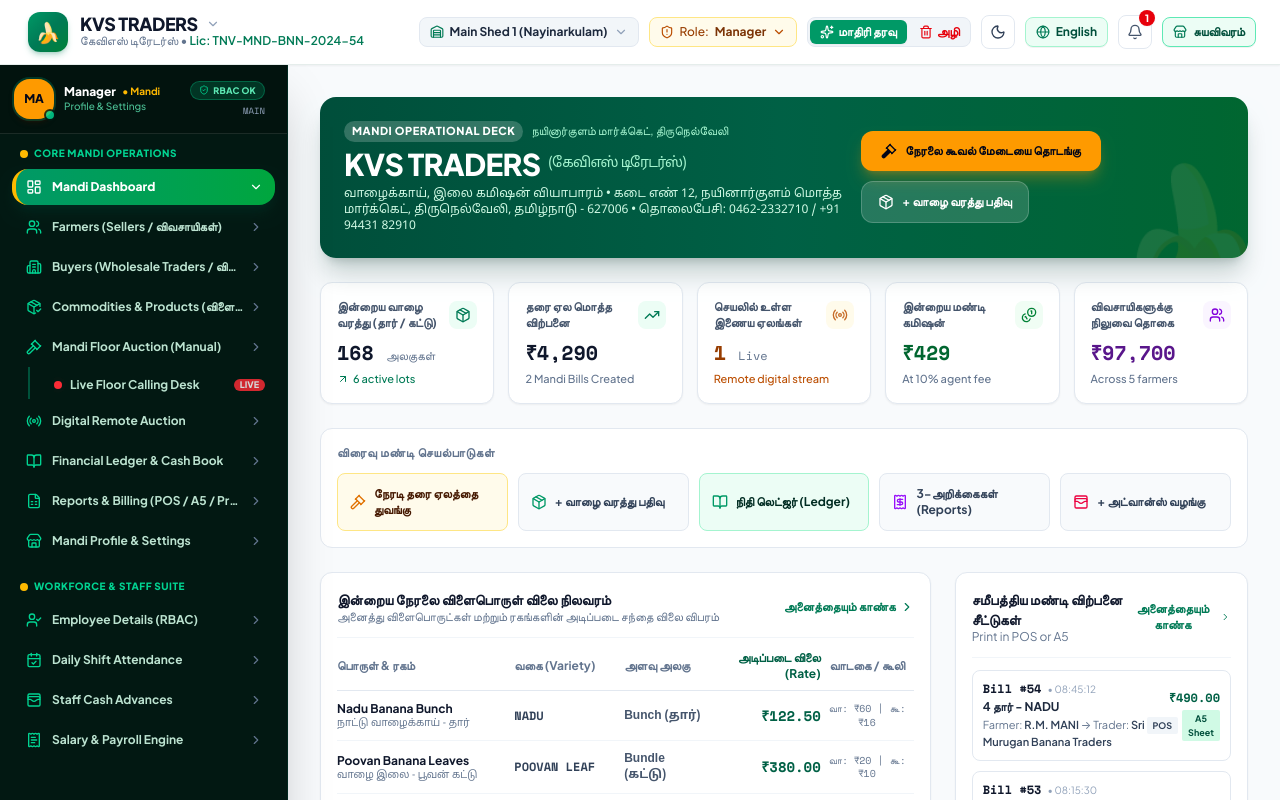
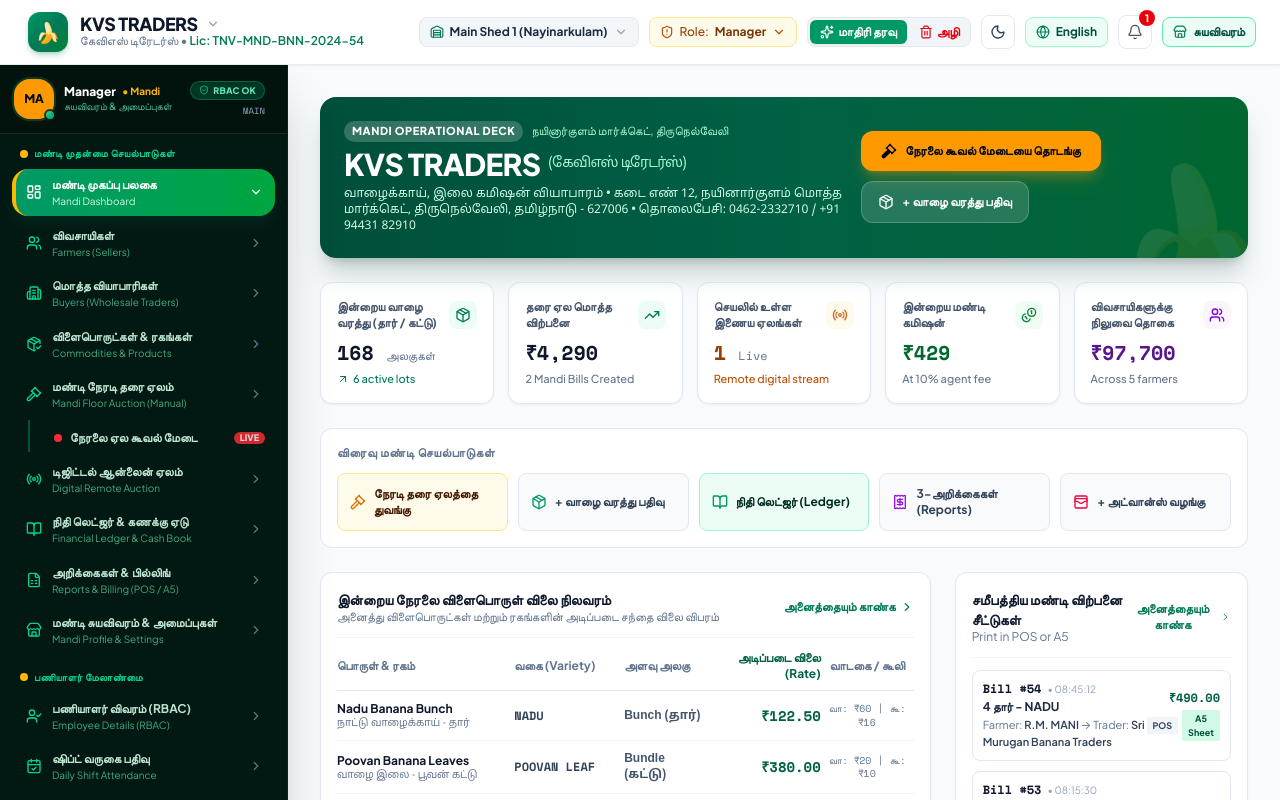
Before and after one commit to Nirmalkumar882000/agri-action-sale, a React (Vite) app: page / in a window 1280 px wide. Shown: the top 800 px of the page. Built offline with nearby package versions, Linux system fonts and the light colour scheme; a web font is replaced by a local one.

Commit message:
fix(sidebar): prevent text truncation with clean stacked bilingual labels and language switching

```diff
--- a/src/components/layout/Sidebar.tsx
+++ b/src/components/layout/Sidebar.tsx
@@ -29,6 +29,22 @@ interface SidebarProps {
   onClose?: () => void;
 }
 
+interface NavSubLink {
+  path: string;
+  labelEn: string;
+  labelTa: string;
+  highlight?: boolean;
+}
+
+interface NavItem {
+  id: string;
+  path: string;
+  labelEn: string;
+  labelTa: string;
+  icon: React.ComponentType<{ className?: string }>;
+  subLinks?: NavSubLink[];
+}
+
 export const Sidebar: React.FC<SidebarProps> = ({ currentPath, onNavigate, isOpen, onClose }) => {
   const { language, activeRole, activeBranch, hasPermission } = useApp();
 
@@ -37,40 +53,46 @@ export const Sidebar: React.FC<SidebarProps> = ({ currentPath, onNavigate, isOpe
     onNavigate(path);
   };
 
-  const navItems = [
+  const navItems: NavItem[] = [
     {
       id: 'dashboard',
       path: '/dashboard',
-      label: 'Mandi Dashboard',
+      labelEn: 'Mandi Dashboard',
+      labelTa: 'மண்டி முகப்பு பலகை',
       icon: LayoutDashboard,
     },
     {
       id: 'sellers',
       path: '/sellers',
-      label: 'Farmers (Sellers / விவசாயிகள்)',
+      labelEn: 'Farmers (Sellers)',
+      labelTa: 'விவசாயிகள்',
       icon: Users,
     },
     {
       id: 'buyers',
       path: '/buyers',
-      label: 'Buyers (Wholesale Traders / வியாபாரிகள்)',
+      labelEn: 'Buyers (Wholesale Traders)',
+      labelTa: 'மொத்த வியாபாரிகள்',
       icon: Building2,
     },
     {
       id: 'products',
       path: '/products',
-      label: 'Commodities & Products (விளைபொருட்கள்)',
+      labelEn: 'Commodities & Products',
+      labelTa: 'விளைபொருட்கள் & ரகங்கள்',
       icon: PackageCheck,
     },
     {
       id: 'offline',
       path: '/offline',
-      label: 'Mandi Floor Auction (Manual)',
+      labelEn: 'Mandi Floor Auction (Manual)',
+      labelTa: 'மண்டி நேரடி தரை ஏலம்',
       icon: Gavel,
       subLinks: [
         {
           path: '/offline/live',
-          label: 'Live Floor Calling Desk',
+          labelEn: 'Live Floor Calling Desk',
+          labelTa: 'நேரலை ஏல கூவல் மேடை',
           highlight: true,
         },
       ],
@@ -78,52 +100,60 @@ export const Sidebar: React.FC<SidebarProps> = ({ currentPath, onNavigate, isOpe
     {
       id: 'online',
       path: '/online',
-      label: 'Digital Remote Auction',
+      labelEn: 'Digital Remote Auction',
+      labelTa: 'டிஜிட்டல் ஆன்லைன் ஏலம்',
       icon: Radio,
     },
     {
       id: 'ledger',
       path: '/ledger',
-      label: 'Financial Ledger & Cash Book',
+      labelEn: 'Financial Ledger & Cash Book',
+      labelTa: 'நிதி லெட்ஜர் & கணக்கு ஏடு',
       icon: BookOpen,
     },
     {
       id: 'reports',
       path: '/reports',
-      label: 'Reports & Billing (POS / A5 / Profile)',
+      labelEn: 'Reports & Billing (POS / A5)',
+      labelTa: 'அறிக்கைகள் & பில்லிங்',
       icon: FileSpreadsheet,
     },
     {
       id: 'profile',
       path: '/profile',
-      label: 'Mandi Profile & Settings',
+      labelEn: 'Mandi Profile & Settings',
+      labelTa: 'மண்டி சுயவிவரம் & அமைப்புகள்',
       icon: Store,
     },
   ];
 
-  const workforceItems = [
+  const workforceItems: NavItem[] = [
     {
       id: 'employee-details',
       path: '/workforce/employee-details',
-      label: 'Employee Details (RBAC)',
+      labelEn: 'Employee Details (RBAC)',
+      labelTa: 'பணியாளர் விவரம் (RBAC)',
       icon: UserCheck,
     },
     {
       id: 'attendance',
       path: '/workforce/attendance',
-      label: 'Daily Shift Attendance',
+      labelEn: 'Daily Shift Attendance',
+      labelTa: 'ஷிப்ட் வருகை பதிவு',
       icon: CalendarCheck,
     },
     {
       id: 'advances',
       path: '/workforce/advances',
-      label: 'Staff Cash Advances',
+      labelEn: 'Staff Cash Advances',
+      labelTa: 'ரொக்க அட்வான்ஸ்',
       icon: WalletCards,
     },
     {
       id: 'salary-payroll',
       path: '/workforce/salary-payroll',
-      label: 'Salary & Payroll Engine',
+      labelEn: 'Salary & Payroll Engine',
+      labelTa: 'சம்பளம் & பேரோல்',
       icon: ReceiptText,
     },
   ];
@@ -154,7 +184,7 @@ export const Sidebar: React.FC<SidebarProps> = ({ currentPath, onNavigate, isOpe
                 <span className="text-[10px] text-amber-400 font-bold">• Mandi</span>
               </div>
               <div className="text-[10px] text-emerald-300/80 font-medium group-hover:text-amber-200 transition-colors">
-                Profile & Settings
+                {language === 'ta' ? 'சுயவிவரம் & அமைப்புகள்' : 'Profile & Settings'}
               </div>
             </div>
           </div>
@@ -184,13 +214,13 @@ export const Sidebar: React.FC<SidebarProps> = ({ currentPath, onNavigate, isOpe
       </div>
 
       {/* Nav List with Core Operations & Workforce */}
-      <div className="flex-1 overflow-y-auto px-3 py-3 space-y-5 sidebar-green-scroll">
+      <div className="flex-1 overflow-y-auto px-3 py-3 space-y-4 sidebar-green-scroll">
         {/* Section 1: Core Mandi Operations */}
         <div>
           <div className="px-2 mb-2 flex items-center text-[10px] font-black uppercase tracking-wider text-emerald-400">
             <span className="flex items-center gap-1.5">
               <span className="w-2 h-2 rounded-full bg-amber-400 shrink-0"></span>
-              <span>CORE MANDI OPERATIONS</span>
+              <span>{language === 'ta' ? 'மண்டி முதன்மை செயல்பாடுகள்' : 'CORE MANDI OPERATIONS'}</span>
             </span>
           </div>
 
@@ -201,18 +231,24 @@ export const Sidebar: React.FC<SidebarProps> = ({ currentPath, onNavigate, isOpe
                 currentPath === item.path ||
                 (item.subLinks && item.subLinks.some(s => s.path === currentPath));
 
+              const primaryTitle = language === 'ta' ? item.labelTa : item.labelEn;
+              const secondarySubtitle = language === 'ta' ? item.labelEn : item.labelTa;
+
               if (!allowed) {
                 return (
                   <div
                     key={item.id}
-                    className="flex items-center justify-between px-3 py-2.5 rounded-xl text-emerald-300/30 text-xs font-medium cursor-not-allowed bg-black/15 border-l-4 border-transparent pl-2.5"
+                    className="flex items-center justify-between px-3 py-2 rounded-xl text-emerald-300/30 text-xs font-medium cursor-not-allowed bg-black/15 border-l-4 border-transparent pl-2.5"
                     title={`Restricted for role: ${activeRole}`}
                   >
-                    <div className="flex items-center gap-2.5 opacity-50 truncate">
+                    <div className="flex items-center gap-2.5 opacity-50 truncate min-w-0">
                       <item.icon className="w-4 h-4 text-emerald-400/40 shrink-0" />
-                      <span className="line-through truncate">{item.label}</span>
+                      <div className="min-w-0 truncate">
+                        <span className="line-through block truncate">{primaryTitle}</span>
+                        <span className="text-[10px] text-emerald-300/30 block truncate">{secondarySubtitle}</span>
+                      </div>
                     </div>
-                    <Lock className="w-3.5 h-3.5 text-emerald-400/40 shrink-0" />
+                    <Lock className="w-3.5 h-3.5 text-emerald-400/40 shrink-0 ml-1" />
                   </div>
                 );
               }
@@ -221,24 +257,35 @@ export const Sidebar: React.FC<SidebarProps> = ({ currentPath, onNavigate, isOpe
                 <div key={item.id} className="space-y-0.5">
                   <button
                     onClick={() => handleNav(item.path)}
-                    className={`w-full flex items-center justify-between px-3 py-2.5 rounded-2xl text-xs transition-all duration-150 text-left group cursor-pointer ${
+                    className={`w-full flex items-center justify-between px-3 py-2 rounded-2xl text-xs transition-all duration-150 text-left group cursor-pointer ${
                       isActive
                         ? 'bg-gradient-to-r from-emerald-600 to-green-600 text-white font-black shadow-lg shadow-emerald-950/60 border-l-4 border-amber-400 pl-2.5'
                         : 'text-emerald-100/90 hover:bg-white/10 hover:text-white font-bold border-l-4 border-transparent pl-2.5'
                     }`}
                   >
-                    <div className="flex items-center gap-2.5 min-w-0">
+                    <div className="flex items-center gap-2.5 min-w-0 flex-1">
                       <item.icon
                         className={`w-4 h-4 shrink-0 transition-transform group-hover:scale-110 ${
                           isActive ? 'text-white' : 'text-emerald-400'
                         }`}
                       />
-                      <span className="truncate">{item.label}</span>
+                      <div className="min-w-0 flex-1 leading-tight">
+                        <div className="text-xs font-bold truncate">
+                          {primaryTitle}
+                        </div>
+                        <div
+                          className={`text-[10px] font-normal truncate mt-0.5 ${
+                            isActive ? 'text-emerald-100' : 'text-emerald-300/70 group-hover:text-emerald-200'
+                          }`}
+                        >
+                          {secondarySubtitle}
+                        </div>
+                      </div>
                     </div>
                     {isActive ? (
-                      <ChevronDown className="w-3.5 h-3.5 text-white shrink-0 ml-1" />
+                      <ChevronDown className="w-3.5 h-3.5 text-white shrink-0 ml-1.5" />
                     ) : (
-                      <ChevronRight className="w-3.5 h-3.5 text-slate-500 group-hover:text-white shrink-0 ml-1 transition-transform group-hover:translate-x-0.5" />
+                      <ChevronRight className="w-3.5 h-3.5 text-slate-500 group-hover:text-white shrink-0 ml-1.5 transition-transform group-hover:translate-x-0.5" />
                     )}
                   </button>
 
@@ -262,7 +309,9 @@ export const Sidebar: React.FC<SidebarProps> = ({ currentPath, onNavigate, isOpe
                                 <span className="animate-ping absolute inline-flex h-full w-full rounded-full bg-red-400 opacity-75"></span>
                                 <span className="relative inline-flex rounded-full h-2 w-2 bg-red-500"></span>
                               </span>
-                              <span className="truncate">{sub.label}</span>
+                              <span className="truncate">
+                                {language === 'ta' ? sub.labelTa : sub.labelEn}
+                              </span>
                             </span>
                             <span
                               className={`text-[9px] px-1.5 py-0.2 rounded-full font-black shrink-0 ml-1 ${
@@ -289,7 +338,7 @@ export const Sidebar: React.FC<SidebarProps> = ({ currentPath, onNavigate, isOpe
           <div className="px-2 mb-2 flex items-center text-[10px] font-black uppercase tracking-wider text-emerald-400">
             <span className="flex items-center gap-1.5">
               <span className="w-2 h-2 rounded-full bg-amber-400 shrink-0"></span>
-              <span>WORKFORCE & STAFF SUITE</span>
+              <span>{language === 'ta' ? 'பணியாளர் மேலாண்மை' : 'WORKFORCE & STAFF SUITE'}</span>
             </span>
           </div>
 
@@ -298,18 +347,24 @@ export const Sidebar: React.FC<SidebarProps> = ({ currentPath, onNavigate, isOpe
               const allowed = hasPermission(item.path);
               const isActive = currentPath === item.path;
 
+              const primaryTitle = language === 'ta' ? item.labelTa : item.labelEn;
+              const secondarySubtitle = language === 'ta' ? item.labelEn : item.labelTa;
+
               if (!allowed) {
                 return (
                   <div
                     key={item.id}
-                    className="flex items-center justify-between px-3 py-2.5 rounded-xl text-emerald-300/30 text-xs font-medium cursor-not-allowed bg-black/15 border-l-4 border-transparent pl-2.5"
+                    className="flex items-center justify-between px-3 py-2 rounded-xl text-emerald-300/30 text-xs font-medium cursor-not-allowed bg-black/15 border-l-4 border-transparent pl-2.5"
                     title={`Restricted for role: ${activeRole}`}
                   >
-                    <div className="flex items-center gap-2.5 opacity-50 truncate">
+                    <div className="flex items-center gap-2.5 opacity-50 truncate min-w-0">
                       <item.icon className="w-4 h-4 text-emerald-400/40 shrink-0" />
-                      <span className="line-through truncate">{item.label}</span>
+                      <div className="min-w-0 truncate">
+                        <span className="line-through block truncate">{primaryTitle}</span>
+                        <span className="text-[10px] text-emerald-300/30 block truncate">{secondarySubtitle}</span>
+                      </div>
                     </div>
-                    <Lock className="w-3.5 h-3.5 text-emerald-400/40 shrink-0" />
+                    <Lock className="w-3.5 h-3.5 text-emerald-400/40 shrink-0 ml-1" />
                   </div>
                 );
               }
@@ -318,24 +373,35 @@ export const Sidebar: React.FC<SidebarProps> = ({ currentPath, onNavigate, isOpe
                 <button
                   key={item.id}
                   onClick={() => handleNav(item.path)}
-                  className={`w-full flex items-center justify-between px-3 py-2.5 rounded-2xl text-xs transition-all duration-150 text-left group cursor-pointer ${
+                  className={`w-full flex items-center justify-between px-3 py-2 rounded-2xl text-xs transition-all duration-150 text-left group cursor-pointer ${
                     isActive
                       ? 'bg-gradient-to-r from-emerald-600 to-green-600 text-white font-black shadow-lg shadow-emerald-950/60 border-l-4 border-amber-400 pl-2.5'
                       : 'text-emerald-100/90 hover:bg-white/10 hover:text-white font-bold border-l-4 border-transparent pl-2.5'
                   }`}
                 >
-                  <div className="flex items-center gap-2.5 min-w-0">
+                  <div className="flex items-center gap-2.5 min-w-0 flex-1">
                     <item.icon
                       className={`w-4 h-4 shrink-0 transition-transform group-hover:scale-110 ${
                         isActive ? 'text-white' : 'text-emerald-400'
                       }`}
                     />
-                    <span className="truncate">{item.label}</span>
+                    <div className="min-w-0 flex-1 leading-tight">
+                      <div className="text-xs font-bold truncate">
+                        {primaryTitle}
+                      </div>
+                      <div
+                        className={`text-[10px] font-normal truncate mt-0.5 ${
+                          isActive ? 'text-emerald-100' : 'text-emerald-300/70 group-hover:text-emerald-200'
+                        }`}
+                      >
+                        {secondarySubtitle}
+                      </div>
+                    </div>
                   </div>
                   {isActive ? (
-                    <ChevronDown className="w-3.5 h-3.5 text-white shrink-0 ml-1" />
+                    <ChevronDown className="w-3.5 h-3.5 text-white shrink-0 ml-1.5" />
                   ) : (
-                    <ChevronRight className="w-3.5 h-3.5 text-slate-500 group-hover:text-white shrink-0 ml-1 transition-transform group-hover:translate-x-0.5" />
+                    <ChevronRight className="w-3.5 h-3.5 text-slate-500 group-hover:text-white shrink-0 ml-1.5 transition-transform group-hover:translate-x-0.5" />
                   )}
                 </button>
               );
```
